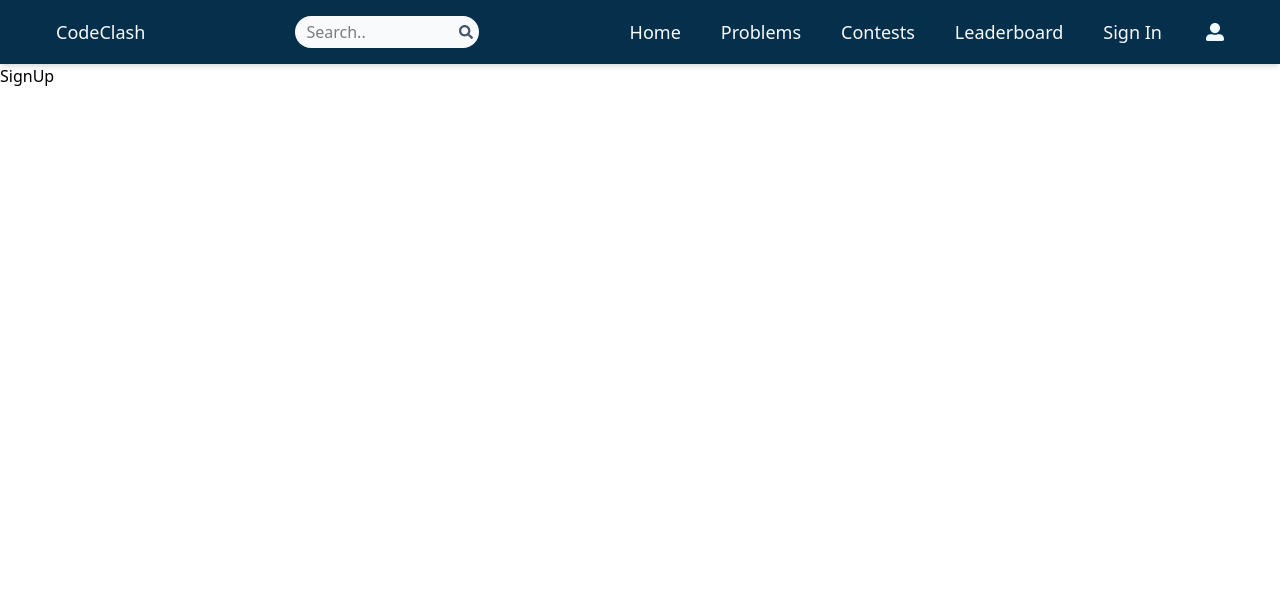
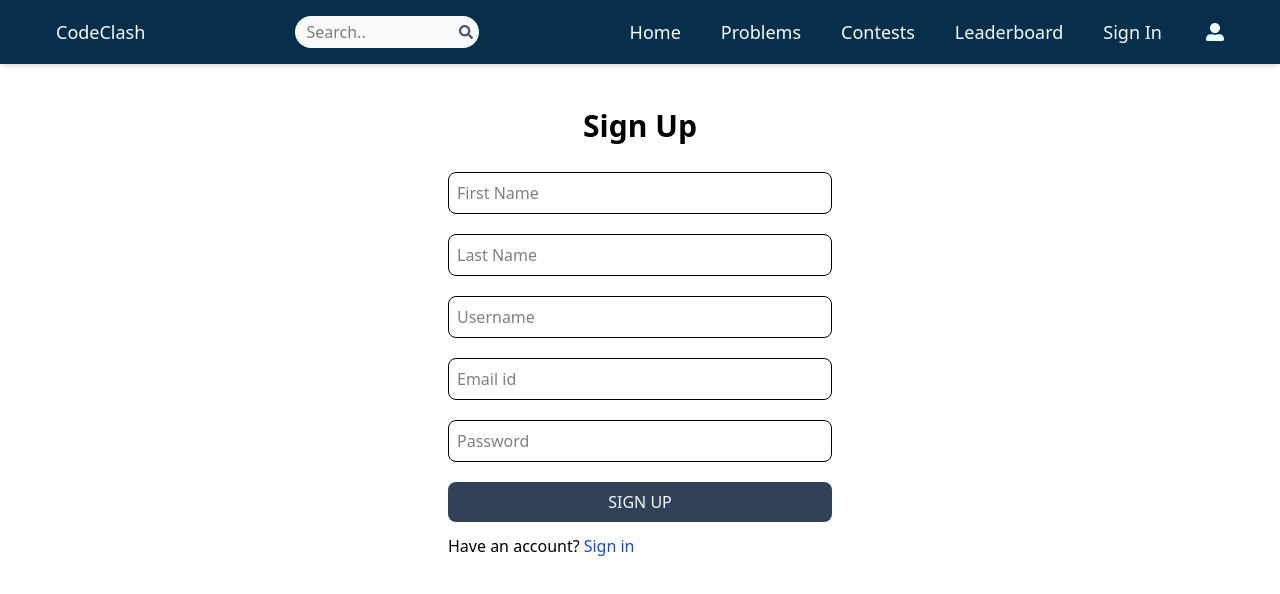
Before and after one commit to TDH19/Online-Judge, a React (Vite) app in the folder client/: page /signup in a window 1280 px wide. Shown: the top 594 px of the page. Built offline with nearby package versions, Linux system fonts and the light colour scheme.

Commit message:
Created Sign-Up page UI

```diff
--- a/client/src/Pages/SignUp.jsx
+++ b/client/src/Pages/SignUp.jsx
@@ -1,7 +1,24 @@
 import React from 'react'
+import { Link } from 'react-router-dom'
 
 export default function SignUp() {
   return (
-    <div>SignUp</div>
+    <div className='p-4 max-w-lg mx-auto'>
+      <h1 className='text-3xl text-center font-semibold my-7'>Sign Up</h1>
+      <form className='text-center flex flex-col gap-5 w-96 mx-auto '>
+        <input type="text" placeholder='First Name' className='border p-2 rounded-lg' id='firstname' />
+        <input type="text" placeholder='Last Name' className='border p-2 rounded-lg' id='lastname' />
+        <input type="text" placeholder='Username' className='border p-2 rounded-lg' id='username'/>
+        <input type="email" placeholder='Email id' className='border p-2 rounded-lg' id='emailid'/>
+        <input type="password" placeholder='Password' className='border p-2 rounded-lg' id='password'/>
+        <button className='bg-slate-700 p-2 rounded-lg text-sky-50 uppercase hover:opacity-95 disabled:opacity-80'>Sign Up</button>
+      </form>
+      <div className='flex gap-1 mt-3 ml-12'>
+        <p>Have an account?</p>
+        <Link to={'/signin'}>
+          <span className='text-blue-700 '>Sign in</span>
+        </Link>
+      </div>
+    </div>
   )
 }
```
Also changed, not shown: client/src/index.css (line endings or trailing spaces).
